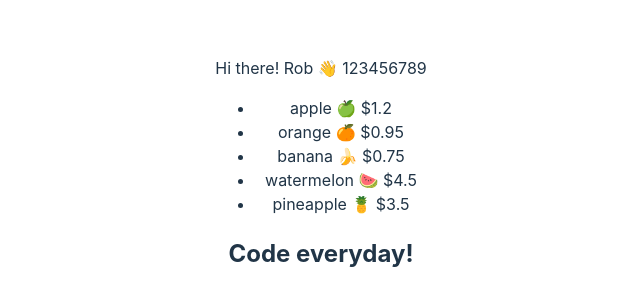
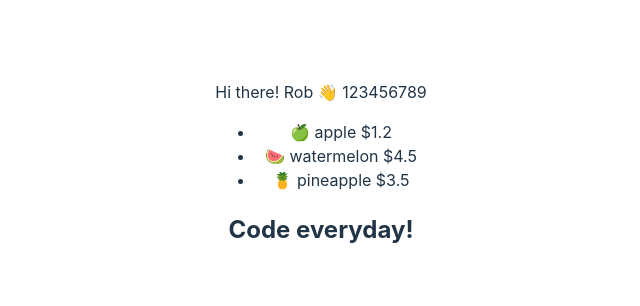
Before and after one commit to wewececetw/react18-pro, a React (Vite) app: page / in a window 1280 px wide. Shown: the part 226-532 px from the top of the page, without its empty margins (319-959 px from the left). Built offline with nearby package versions, Linux system fonts and the light colour scheme.

Commit message:
feat: 有條件的使用物件渲染項目清單

```diff
--- a/src/components/Fruit.jsx
+++ b/src/components/Fruit.jsx
@@ -1,7 +1,13 @@
 export default function Fruit({ fruit }) {
   return (
-    <li key={fruit.name}>
-      {fruit.name} {fruit.emoji} ${fruit.price}
-    </li>
+    <>
+      {fruit.price > 1.1 ? (
+        <li key={fruit.name}>
+          {fruit.emoji} {fruit.name} ${fruit.price}
+        </li>
+      ) : (
+        ""
+      )}
+    </>
   );
 }
```
